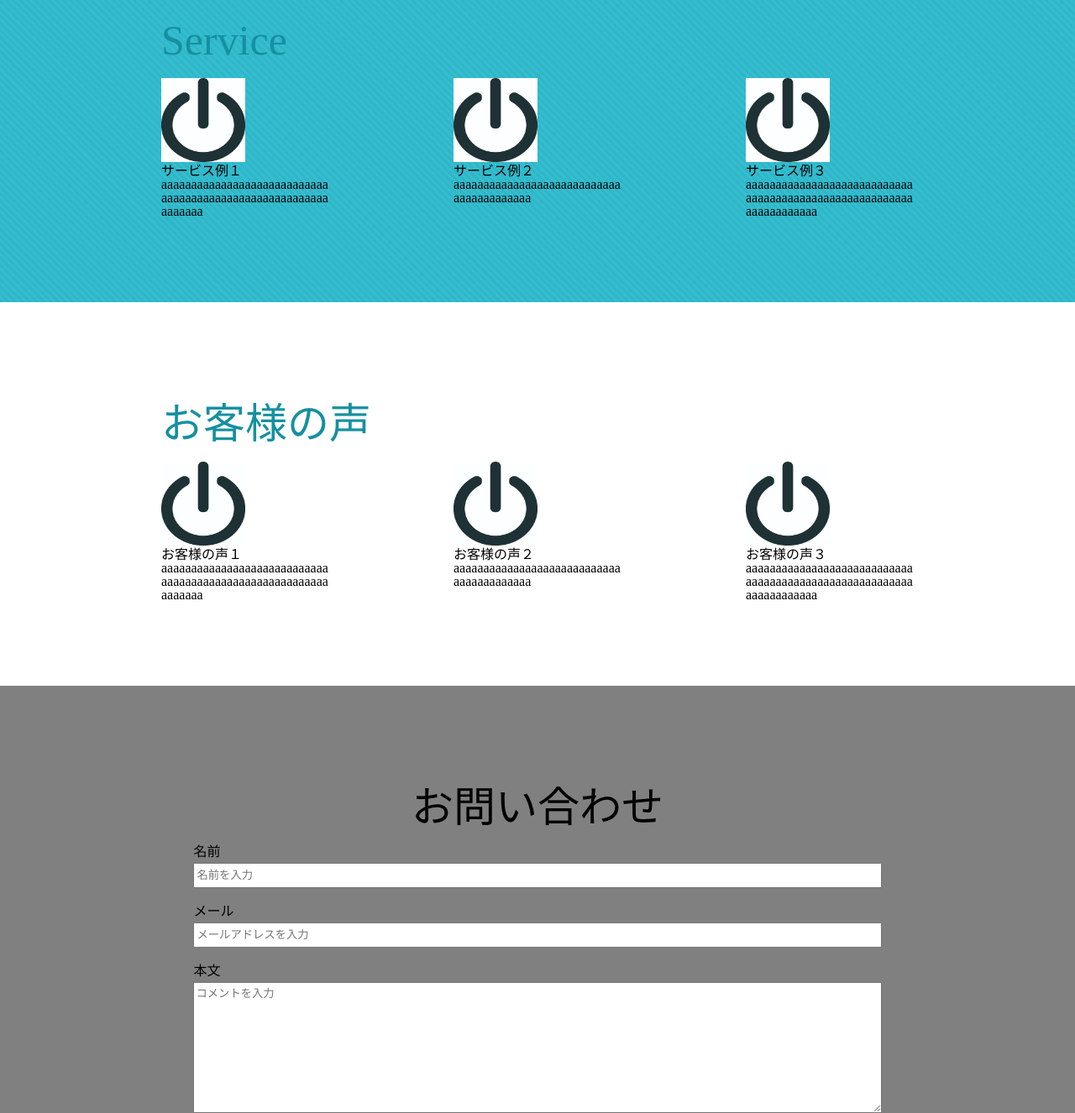
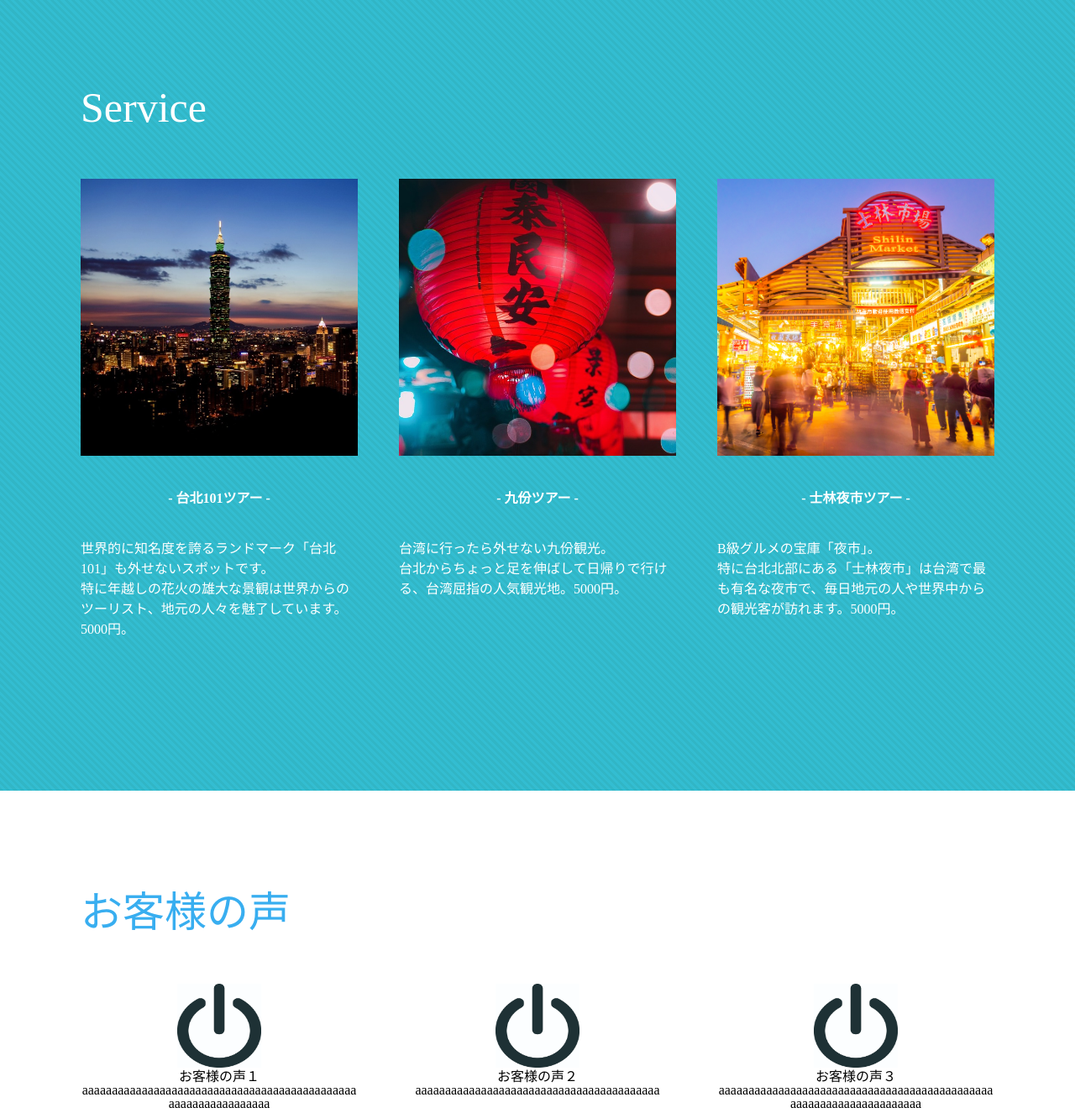
Before and after one commit to KitajimaKento/task1001, a plain HTML site: page index.html in a window 1280 px wide. Shown: the part 750-2076 px from the top of the page at 84% size. Drawn offline with Linux system fonts and the light colour scheme.

Commit message:
add image, create service design

```diff
--- a/css/stylesheet.css
+++ b/css/stylesheet.css
@@ -1,9 +1,17 @@
+header {
+  background: white;
+  height: 80px;
+}
+
+header > nav > ul {
+  display: flex;
+}
+
 /* main-image */
 .main-image > img {
   width: 100%;
   margin-bottom: -2px;
 }
-
 
 
 /* service */
@@ -14,8 +22,8 @@
 }
 
 .box {
-  width: 70%;
-  margin: 0 auto;
+  width: 85%;
+  margin: 40px auto;
   display: flex;
   justify-content: space-between;
 }
@@ -23,8 +31,7 @@
 .content-title {
   text-align: left;
   margin: 0 auto;
-  width: 70%;
-  color: rgb(21,144,160);
+  width: 85%;
   padding: 20px 0;
   font-size: 50px;
 }
@@ -38,45 +45,56 @@
   font-size: 50px;
 }
 
-.content {
-  /* width: 100px; */
-  margin: 0 auto;
+.service-content, .customer-voice-content {
+  text-align: center;
   word-wrap: break-word;
 }
 
-.container {
-  width: 200px;
+.service-content img {
+  width: 330px;
+  height: 330px;
 }
 
-.container > img {
-  display: inline-block;
+.service-content > p {
+  color: white;
+  margin: 40px 0;
+}
+
+.service-content p:nth-of-type(1) {
+  font-weight: bold;
+}
+
+.service-content p:nth-of-type(2) {
+  text-align: left;
+  line-height: 1.5;
+}
+
+.container {
+  width: 330px;
 }
 
 /* お客様の声 */
+
+.white-linebox {
+  background: white;
+  padding: 100px 0;
+}
+
+/* お問い合わせ */
 
 .gray-linebox {
   background: gray;
   padding: 100px 0;
 }
 
-
-
-/* お問い合わせ */
-
-.white-linebox {
-  background: white;
-  padding: 100px 0;
-}
-
-
 .contact-box {
-  width: 80%;
-  margin: 0 auto;
+  width: 70%;
+  margin: 40px auto;
   background: gray;
   margin-bottom: 20px;
 }
 
-.contact-box > input {
+.contact-box > label > input {
   height: 30px;
   width: 100%;
   margin-top: 5px;
@@ -98,6 +116,7 @@
   width: 100px;
   border:1px solid #38aef0;
   color: #38aef0;
+  border-radius: 20px;
 }
 
 .button:hover {
@@ -115,9 +134,10 @@
 }
 
 
-/* ここから下がボタンのCSS*/
-
-
+/* ぼやっとした線消す */
+.button:focus {
+	outline:0;
+}
 
 
 /* footer */
@@ -131,3 +151,13 @@ footer {
 footer p {
   text-align: center;
 }
+
+/* color */
+
+.white {
+  color: white;
+}
+
+.skyblue {
+  color: #38aef0;
+}
--- a/index.html
+++ b/index.html
@@ -13,7 +13,14 @@
   <body>
 
     <header>
-
+      <p>ヘッダー</p>
+      <nav>
+        <ul>
+          <li><a href="#">Swift</a></li>
+          <li><a href="#">Swift</a></li>
+          <li><a href="#">Swift</a></li>
+        </ul>
+      </nav>
     </header>
 
     <main>
@@ -26,33 +33,45 @@
         <section>
           <div class="blue-linebox">
 
-            <h1 class="content-title">Service</h1>
+            <h1 class="content-title white">Service</h1>
 
             <div class="box">
+
               <div class="container">
-                <div class="content">
-                  <img src="images/mark.png" width="100" height="100" alt="サービス画像１">
-                  <h3>サービス例１</h3>
-                  <p>aaaaaaaaaaaaaaaaaaaaaaaaaaaaaaaaaaaaaaaaaaaaaaaaaaaaaaaaaaaaaaa</p>
+                <div class="service-content">
+                  <img src="images/101.jpg" alt="台北101の画像">
+                  <p>- 台北101ツアー -</p>
+                  <p>
+                    世界的に知名度を誇るランドマーク「台北101」も外せないスポットです。<br>
+                    特に年越しの花火の雄大な景観は世界からのツーリスト、地元の人々を魅了しています。5000円。
+                  </p>
                 </div>
               </div>
 
               <div class="container">
-                <div class="content">
-                  <img src="images/mark.png" width="100" height="100" alt="サービス画像２">
-                  <h3>サービス例２</h3>
-                  <p>aaaaaaaaaaaaaaaaaaaaaaaaaaaaaaaaaaaaaaaaa</p>
+                <div class="service-content">
+                  <img src="images/kyuhun2.jpg" alt="九份の画像">
+                  <p>- 九份ツアー -</p>
+                  <p>
+                    台湾に行ったら外せない九份観光。<br>
+                    台北からちょっと足を伸ばして日帰りで行ける、台湾屈指の人気観光地。5000円。
+                  </p>
                 </div>
               </div>
 
               <div class="container">
-                <div class="content">
-                  <img src="images/mark.png" width="100" height="100" alt="サービス画像３">
-                  <h3>サービス例３</h3>
-                  <p>aaaaaaaaaaaaaaaaaaaaaaaaaaaaaaaaaaaaaaaaaaaaaaaaaaaaaaaaaaaaaaaaaaaa</p>
+                <div class="service-content">
+                  <img src="images/silin.jpg" alt="士林夜市の画像">
+                  <p>- 士林夜市ツアー -</p>
+                  <p>
+                    B級グルメの宝庫「夜市」。<br>
+                    特に台北北部にある「士林夜市」は台湾で最も有名な夜市で、毎日地元の人や世界中からの観光客が訪れます。5000円。
+                  </p>
                 </div>
               </div>
+
             </div>
+
           </div>
 
         </section>
@@ -61,29 +80,29 @@
         <!-- お客様の声 -->
         <section>
           <div class="white-linebox">
-            <h1 class="content-title">お客様の声</h1>
+            <h1 class="content-title skyblue">お客様の声</h1>
 
             <div class="box">
               <div class="container">
-                <div class="content">
+                <div class="customer-voice-content">
                   <img src="images/mark.png" width="100" height="100" alt="お客様の声１">
-                  <h3>お客様の声１</h3>
+                  <p>お客様の声１</p>
                   <p>aaaaaaaaaaaaaaaaaaaaaaaaaaaaaaaaaaaaaaaaaaaaaaaaaaaaaaaaaaaaaaa</p>
                 </div>
               </div>
 
               <div class="container">
-                <div class="content">
+                <div class="customer-voice-content">
                   <img src="images/mark.png" width="100" height="100" alt="お客様の声２">
-                  <h3>お客様の声２</h3>
+                  <p>お客様の声２</p>
                   <p>aaaaaaaaaaaaaaaaaaaaaaaaaaaaaaaaaaaaaaaaa</p>
                 </div>
               </div>
 
               <div class="container">
-                <img src="images/mark.png" width="100" height="100" alt="お客様の声３">
-                <div class="content">
-                  <h3>お客様の声３</h3>
+                <div class="customer-voice-content">
+                  <img src="images/mark.png" width="100" height="100" alt="お客様の声３">
+                  <p>お客様の声３</p>
                   <p>aaaaaaaaaaaaaaaaaaaaaaaaaaaaaaaaaaaaaaaaaaaaaaaaaaaaaaaaaaaaaaaaaaaa</p>
                 </div>
               </div>
@@ -103,13 +122,15 @@
 
               <form>
                 <div class="contact-box">
-                  <label class="label">名前</label>
-                  <input type="text" placeholder="名前を入力">
+                  <label class="label">名前
+                    <input type="text" placeholder="名前を入力">
+                  </label>
                 </div>
 
                 <div class="contact-box">
-                  <label class="label">メール</label>
-                  <input type="email" placeholder="メールアドレスを入力">
+                  <label class="label">メール
+                    <input type="email" placeholder="メールアドレスを入力">
+                  </label>
                 </div>
 
                 <div class="contact-box">
```
Also changed, not shown: images/101.jpg (added), images/kyuhun2.jpg (added), images/silin.jpg (added).
